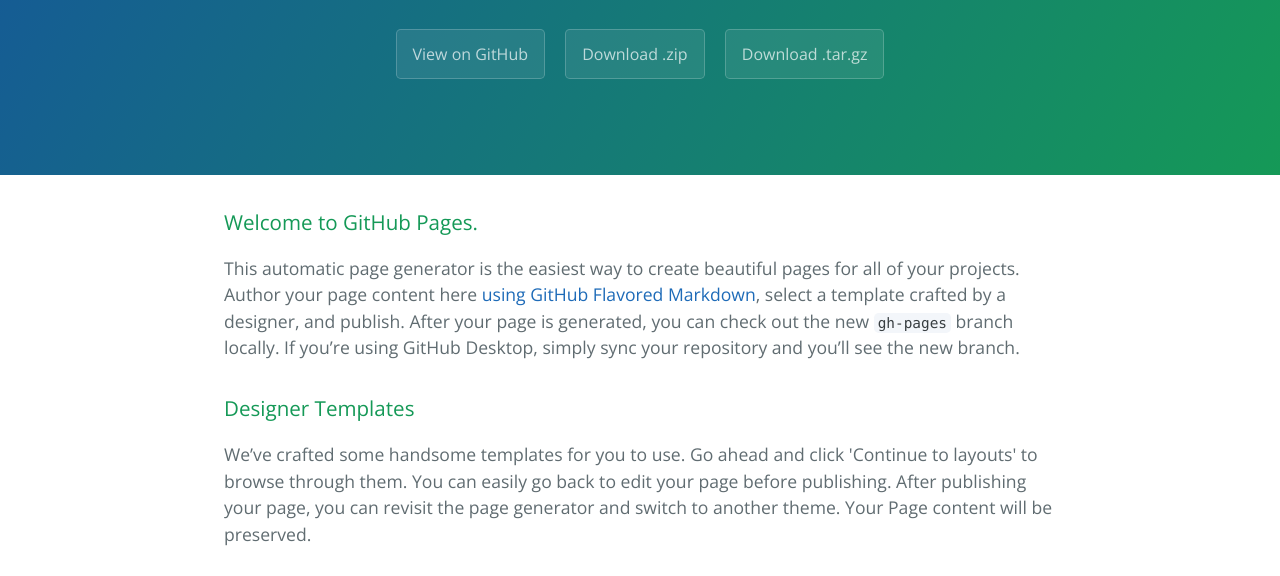
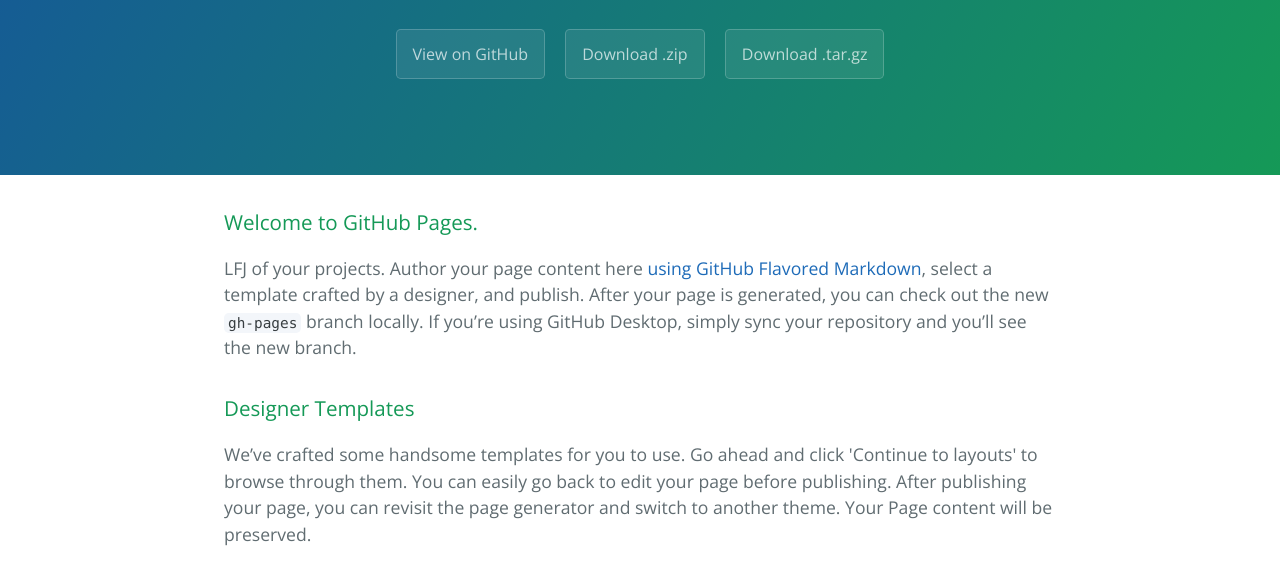
Before and after one commit to lfj1023979572/lfj, a plain HTML site: page index.html in a window 1280 px wide. Shown: the part 208-784 px from the top of the page. Drawn offline with nearby package versions, Linux system fonts and the light colour scheme.

Commit message:
首次提交

```diff
--- a/index.html
+++ b/index.html
@@ -22,7 +22,7 @@
       <h3>
 <a id="welcome-to-github-pages" class="anchor" href="#welcome-to-github-pages" aria-hidden="true"><span aria-hidden="true" class="octicon octicon-link"></span></a>Welcome to GitHub Pages.</h3>
 
-<p>This automatic page generator is the easiest way to create beautiful pages for all of your projects. Author your page content here <a href="https://guides.github.com/features/mastering-markdown/">using GitHub Flavored Markdown</a>, select a template crafted by a designer, and publish. After your page is generated, you can check out the new <code>gh-pages</code> branch locally. If you’re using GitHub Desktop, simply sync your repository and you’ll see the new branch.</p>
+<p>LFJ    of your projects. Author your page content here <a href="https://guides.github.com/features/mastering-markdown/">using GitHub Flavored Markdown</a>, select a template crafted by a designer, and publish. After your page is generated, you can check out the new <code>gh-pages</code> branch locally. If you’re using GitHub Desktop, simply sync your repository and you’ll see the new branch.</p>
 
 <h3>
 <a id="designer-templates" class="anchor" href="#designer-templates" aria-hidden="true"><span aria-hidden="true" class="octicon octicon-link"></span></a>Designer Templates</h3>
```
